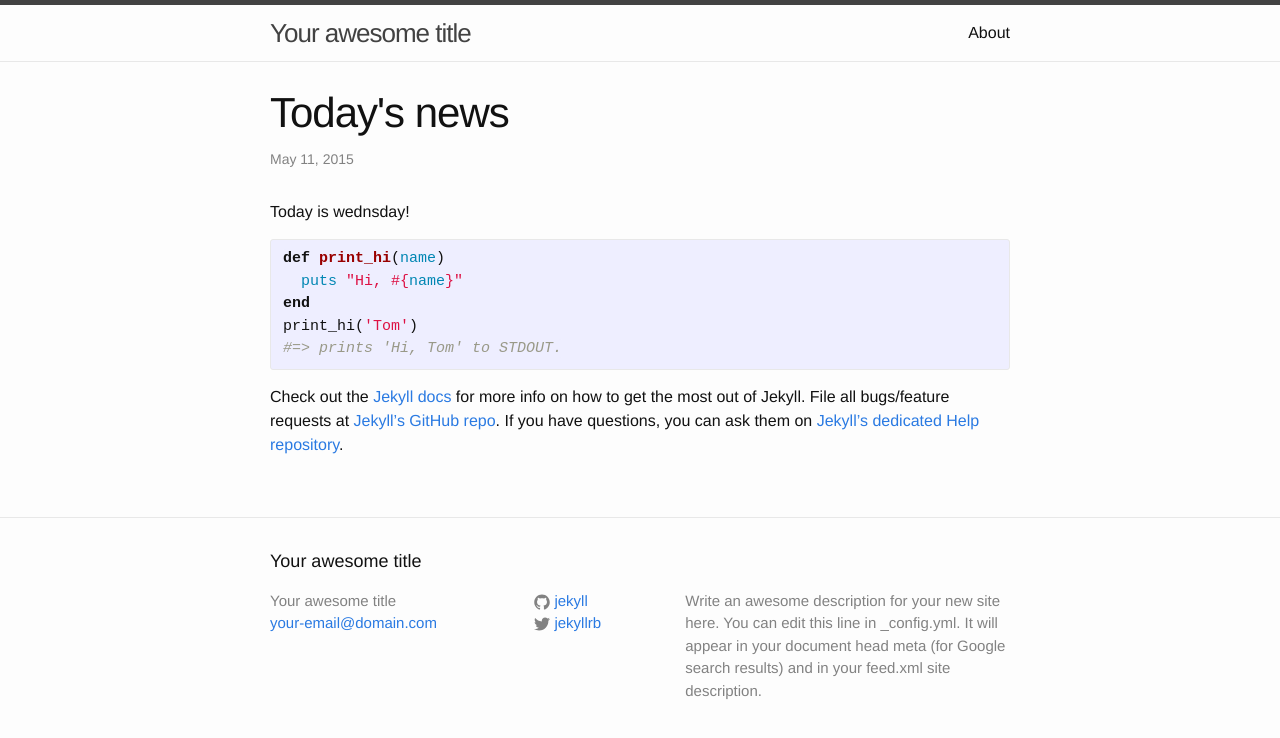
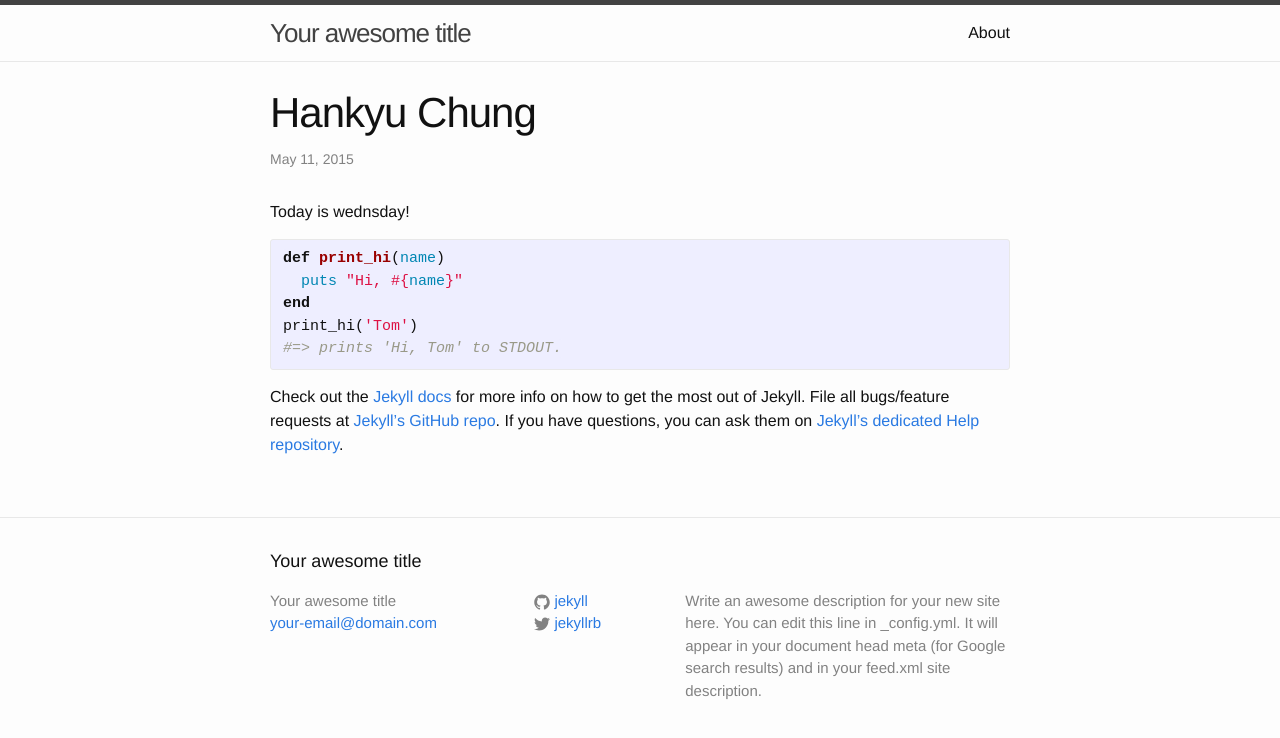
Before and after one commit to ChungHankyu/chunghankyu.github.com, a Jekyll site: the page built from _posts/2015-05-06-today-news.md, in a window 1280 px wide. Shown: the top 738 px of the page. Built offline with Jekyll 4.4.1, drawn with Linux system fonts in a browser that asks for light colours.

Commit message:
HankyuChung

```diff
--- a/_posts/2015-05-06-today-news.md
+++ b/_posts/2015-05-06-today-news.md
@@ -1,6 +1,6 @@
 ---
 layout: post
-title:  "Today's news"
+title:  "Hankyu Chung"
 date:   2015-05-11 22:27:49
 
 ---
```
